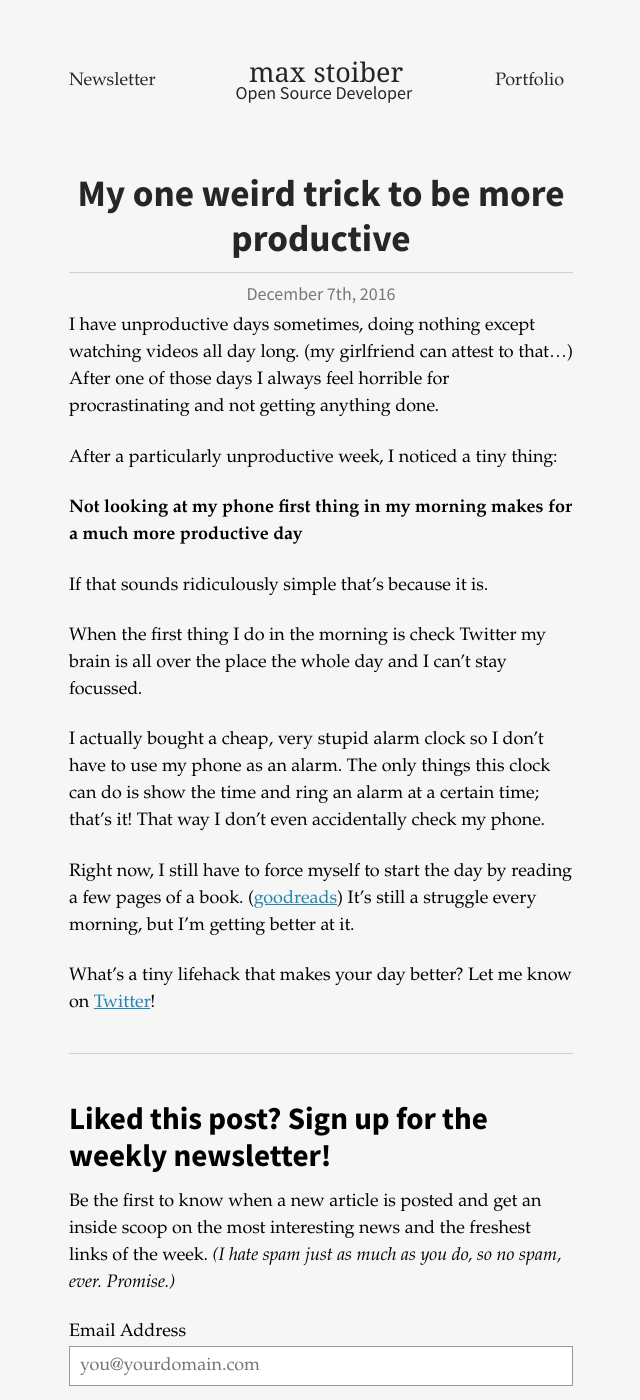
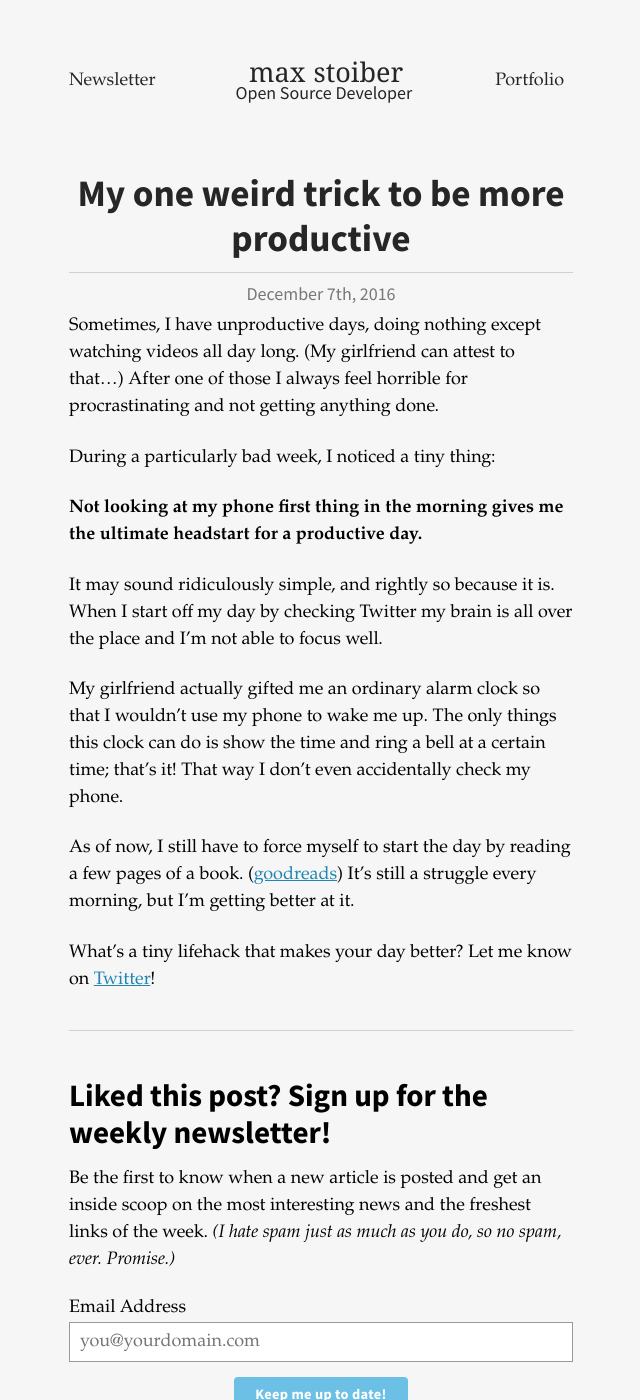
Before and after one commit to mxstbr/mxstbr.github.io, a Jekyll site: the page built from _posts/2016-12-07-productivity-trick.md, in a window 1280 px wide and 1400 px high. Shown: the whole window, without its empty margins (319-959 px from the left). Built offline with Jekyll 4.4.1, drawn with Linux system fonts in a browser that asks for light colours.

Commit message:
Update productivity post

```diff
--- a/_posts/2016-12-07-productivity-trick.md
+++ b/_posts/2016-12-07-productivity-trick.md
@@ -5,18 +5,16 @@ title: My one weird trick to be more productive
 tags: productivity hack
 ---
 
-I have unproductive days sometimes, doing nothing except watching videos all day long. (my girlfriend can attest to that...) After one of those days I always feel horrible for procrastinating and not getting anything done.
+Sometimes, I have unproductive days, doing nothing except watching videos all day long. (My girlfriend can attest to that...) After one of those I always feel horrible for procrastinating and not getting anything done.
 
-After a particularly unproductive week, I noticed a tiny thing:
+During a particularly bad week, I noticed a tiny thing:
 
-**Not looking at my phone first thing in my morning makes for a much more productive day**
+**Not looking at my phone first thing in the morning gives me the ultimate headstart for a productive day.**
 
-If that sounds ridiculously simple that's because it is.
+It may sound ridiculously simple, and rightly so because it is. When I start off my day by checking Twitter my brain is all over the place and I'm not able to focus well.
 
-When the first thing I do in the morning is check Twitter my brain is all over the place the whole day and I can't stay focussed.
+My girlfriend actually gifted me an ordinary alarm clock so that I wouldn't use my phone to wake me up. The only things this clock can do is show the time and ring a bell at a certain time; that's it! That way I don't even accidentally check my phone.
 
-I actually bought a cheap, very stupid alarm clock so I don't have to use my phone as an alarm. The only things this clock can do is show the time and ring an alarm at a certain time; that's it! That way I don't even accidentally check my phone.
-
-Right now, I still have to force myself to start the day by reading a few pages of a book. ([goodreads](https://www.goodreads.com/mxstbr)) It's still a struggle every morning, but I'm getting better at it.
+As of now, I still have to force myself to start the day by reading a few pages of a book. ([goodreads](https://www.goodreads.com/mxstbr)) It's still a struggle every morning, but I'm getting better at it.
 
 What's a tiny lifehack that makes your day better? Let me know on [Twitter](https://twitter.com/mxstbr)!
```
